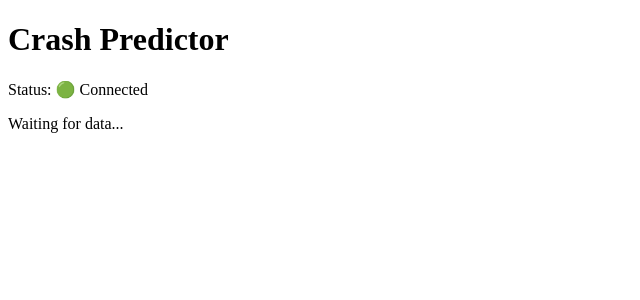
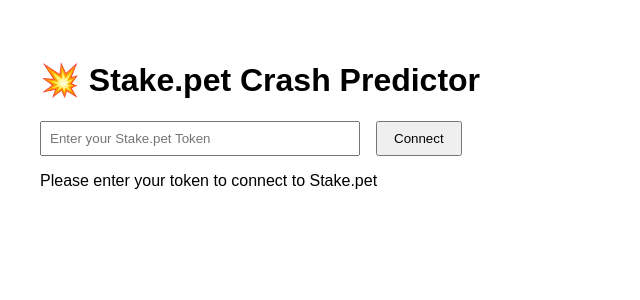
Before and after one commit to Gaming111-ai/stake-cross, a React app: page / in a window 1280 px wide. Shown: the top 300 px of the page, without its empty margins (0-640 px from the left). Built offline with nearby package versions, Linux system fonts and the light colour scheme; no server answers.

Commit message:
Update App.js

```diff
--- a/src/App.js
+++ b/src/App.js
@@ -1,26 +1,101 @@
-import React from 'react';
-import { useStakeCrash } from './useStakeCrash';
+import React, { useEffect, useState } from "react";
+import { createClient } from "graphql-ws";
 
-function App() {
-  const { crashData, isConnected } = useStakeCrash();
+const App = () => {
+  const [connected, setConnected] = useState(false);
+  const [crashData, setCrashData] = useState(null);
+  const [token, setToken] = useState(() => localStorage.getItem("stakeToken") || "");
+
+  useEffect(() => {
+    if (!token) return;
+
+    const client = createClient({
+      url: "wss://stake.pet/_api/websockets",
+      connectionParams: {
+        Authorization: `Bearer ${token}`,
+      },
+      lazy: false,
+      retryAttempts: 5,
+    });
+
+    const unsubscribe = client.subscribe(
+      {
+        query: `subscription {
+          crash {
+            id
+            crash_point
+            game_id
+            updated_at
+          }
+        }`,
+      },
+      {
+        next: ({ data }) => {
+          console.log("Received crash data:", data);
+          if (data?.crash) {
+            setCrashData(data.crash);
+          }
+        },
+        error: (err) => {
+          console.error("Subscription error", err);
+          setConnected(false);
+        },
+        complete: () => {
+          console.log("Subscription complete");
+        },
+      }
+    );
+
+    setConnected(true);
+
+    return () => {
+      unsubscribe();
+      setConnected(false);
+    };
+  }, [token]);
+
+  const handleTokenSubmit = (e) => {
+    e.preventDefault();
+    if (token) {
+      localStorage.setItem("stakeToken", token);
+      window.location.reload();
+    }
+  };
 
   return (
-    <div>
-      <h1>Crash Predictor</h1>
-      <p>Status: {isConnected ? '🟢 Connected' : '🔴 Disconnected'}</p>
-
+    <div style={{ padding: "2rem", fontFamily: "Arial, sans-serif" }}>
+      <h1>💥 Stake.pet Crash Predictor</h1>
+      {!connected && (
+        <form onSubmit={handleTokenSubmit}>
+          <input
+            type="text"
+            placeholder="Enter your Stake.pet Token"
+            value={token}
+            onChange={(e) => setToken(e.target.value)}
+            style={{ padding: "0.5rem", width: "300px" }}
+          />
+          <button type="submit" style={{ padding: "0.5rem 1rem", marginLeft: "1rem" }}>
+            Connect
+          </button>
+        </form>
+      )}
+      {connected && (
+        <p>Status: <strong style={{ color: "green" }}>🟢 Connected</strong></p>
+      )}
       {crashData ? (
-        <div>
-          <h2>Live Crash Data:</h2>
-          <p>Crash Point: {crashData.crash_point}x</p>
-          <p>Game ID: {crashData.game_id}</p>
-          <p>Updated At: {new Date(crashData.updated_at).toLocaleString()}</p>
+        <div style={{ marginTop: "2rem", background: "#f2f2f2", padding: "1rem", borderRadius: "10px" }}>
+          <h2>Live Crash Data</h2>
+          <p><strong>Crash Point:</strong> {crashData.crash_point}x</p>
+          <p><strong>Game ID:</strong> {crashData.game_id}</p>
+          <p><strong>Updated At:</strong> {new Date(crashData.updated_at).toLocaleString()}</p>
         </div>
+      ) : connected ? (
+        <p>Waiting for live crash data...</p>
       ) : (
-        <p>Waiting for data...</p>
+        <p>Please enter your token to connect to Stake.pet</p>
       )}
     </div>
   );
-}
+};
 
 export default App;
```
